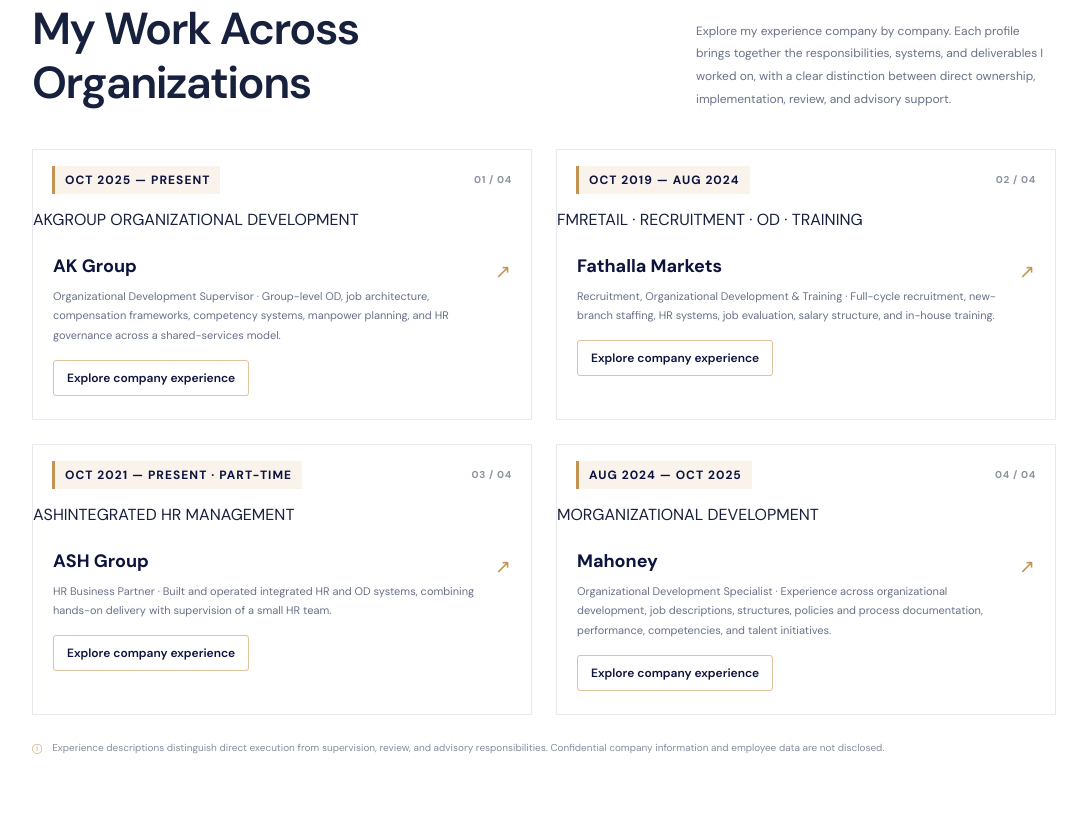
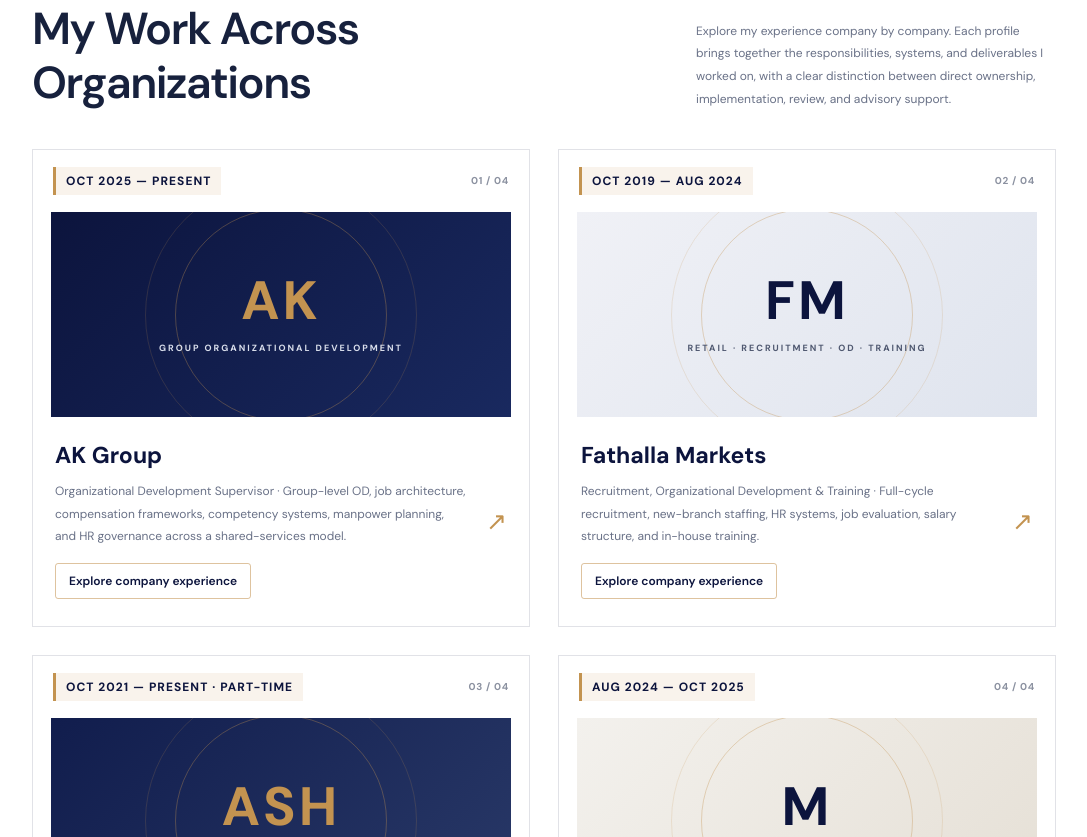
Before and after one commit to omar-raafat13/omar-raafat13.github.io, a plain HTML site: page index.html in a window 1280 px wide. Shown: the part 2504-3341 px from the top of the page, without its empty margins (96-1183 px from the left). Drawn offline with Linux system fonts and the light colour scheme.

Commit message:
Style company portfolio cards

```diff
--- a/styles.css
+++ b/styles.css
@@ -251,3 +251,27 @@ body[dir="rtl"] .project-meta span:last-child{
   .project-meta span:last-child{font-size:9px}
   .project-info h3{font-size:16px;line-height:1.45}
 }
+
+
+/* Company-based portfolio cards */
+.company-grid{grid-template-columns:repeat(2,minmax(0,1fr));gap:28px}
+.company-card{cursor:pointer;border-color:rgba(12,20,61,.12);display:flex;flex-direction:column;min-height:100%}
+.company-card:focus-visible{outline:3px solid var(--gold);outline-offset:4px}
+.company-visual{height:205px;margin:0 18px;position:relative;overflow:hidden;display:flex;align-items:center;justify-content:center;flex-direction:column;gap:13px}
+.company-visual:before,.company-visual:after{content:"";position:absolute;border:1px solid rgba(195,147,80,.35);border-radius:50%;width:210px;height:210px}
+.company-visual:after{width:270px;height:270px;opacity:.5}
+.company-ak{background:linear-gradient(135deg,#0c143d,#19295f)}
+.company-fathalla{background:linear-gradient(135deg,#f0f1f6,#dfe4ee)}
+.company-ash{background:linear-gradient(135deg,#111d4d,#293968)}
+.company-mahoney{background:linear-gradient(135deg,#f3f1ed,#e5dfd5)}
+.company-monogram{position:relative;z-index:1;font-size:54px;line-height:1;font-weight:700;letter-spacing:3px;color:var(--gold)}
+.company-fathalla .company-monogram,.company-mahoney .company-monogram{color:var(--navy)}
+.company-sector{position:relative;z-index:1;color:#d9deeb;font-size:9px;letter-spacing:2px;font-weight:700;text-align:center}
+.company-fathalla .company-sector,.company-mahoney .company-sector{color:#4f5870}
+.company-card .project-info{flex:1;align-items:center;padding:24px 22px 27px}
+.company-card .project-info h3{font-size:23px;font-weight:700;line-height:1.3;margin-bottom:9px}
+.company-card .project-info p{font-size:12px;line-height:1.9}
+.company-card .project-open{margin-top:15px}
+.company-card .project-arrow{font-size:25px}
+.company-card .project-meta{padding:17px 20px}
+@media(max-width:650px){.company-grid{grid-template-columns:1fr;gap:20px}.company-visual{height:175px}.company-card .project-info{padding:20px 17px}.company-card .project-info h3{font-size:20px}.company-card .project-info p{font-size:11px}.company-sector{font-size:8px;letter-spacing:1.2px}}
```
